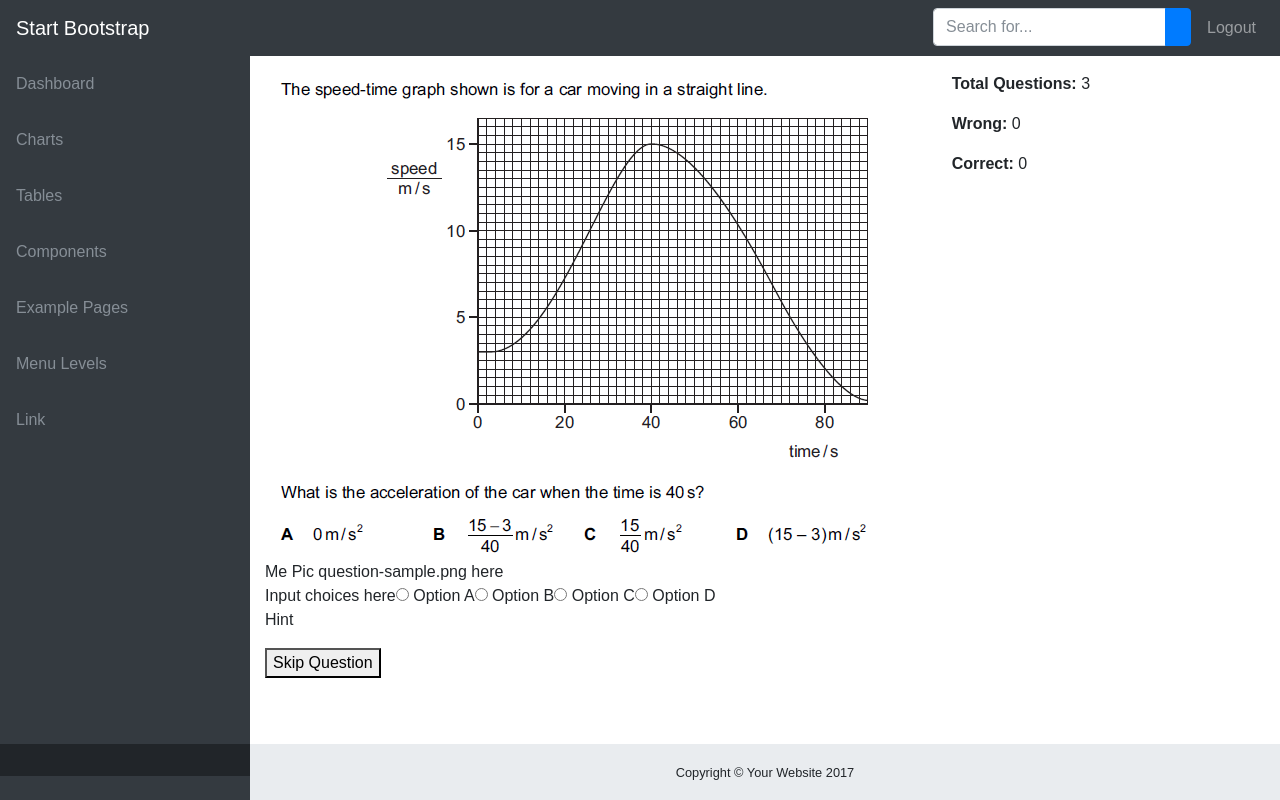
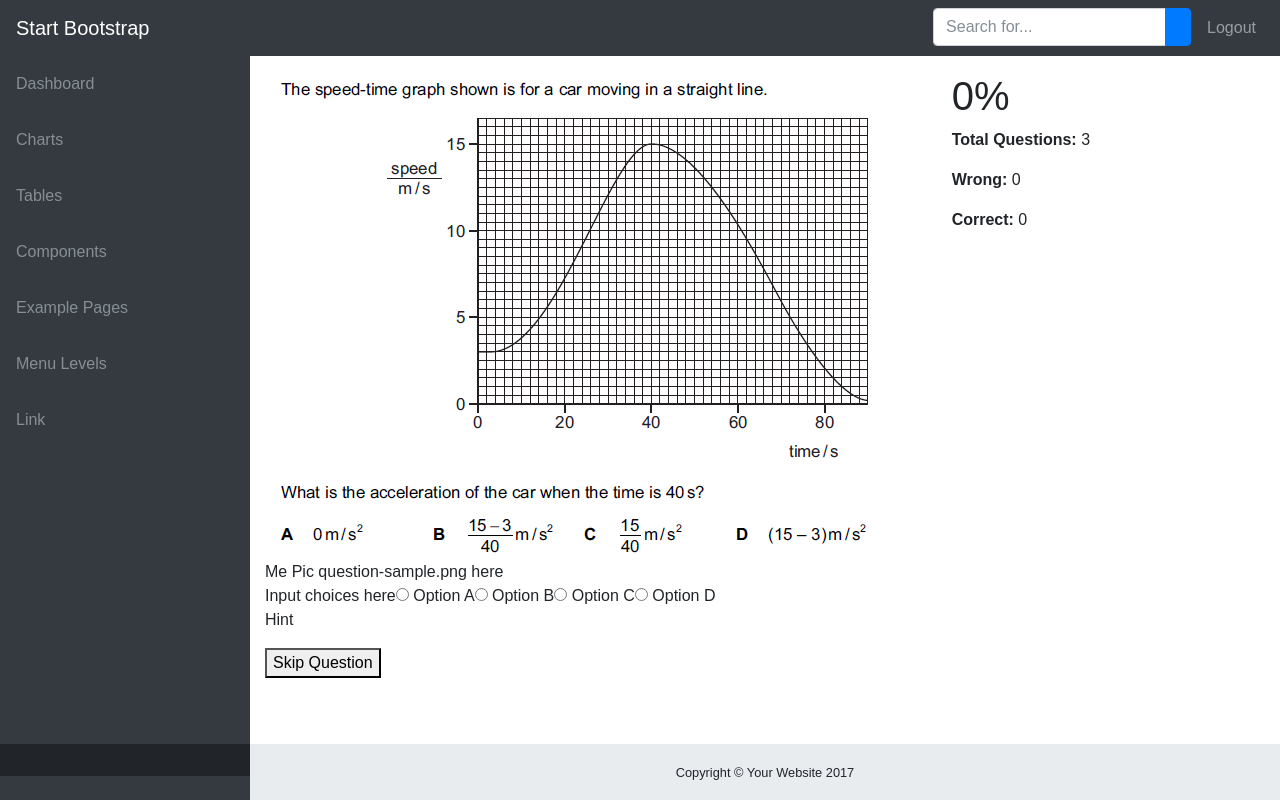
Before and after one commit to ETS-ReactNative4/octagon-exam, a React (Create React App) app: page / in a window 1280 px wide. Built offline with nearby package versions, Linux system fonts and the light colour scheme; some icons are missing.

Commit message:
percentage correct

```diff
--- a/src/components/ScoreBoard.js
+++ b/src/components/ScoreBoard.js
@@ -14,12 +14,22 @@ export default class ScoreBoard extends Component {
         return questions.filter(question => !question.answerCorrect && question.selectedOption != null).length;
     }
 
+    percentageCorrect(questions){
+        const correct = this.correctCount(questions);
+        if(correct === 0){
+            return 0;
+        }
+        return (correct/(correct + this.wrongCount(questions))) * 100;
+    }
+
     render(){
+        const {questions} = this.props;
        return (
         <div>
+            <h1>{this.percentageCorrect(questions)}%</h1>
             <p><strong>Total Questions:</strong> {this.props.questions.length}</p>
-            <p><strong>Wrong:</strong> {this.wrongCount(this.props.questions)}</p>
-            <p><strong>Correct:</strong> {this.correctCount(this.props.questions)}</p>
+            <p><strong>Wrong:</strong> {this.wrongCount(questions)}</p>
+            <p><strong>Correct:</strong> {this.correctCount(questions)}</p>
         </div>
        )
     }
```
